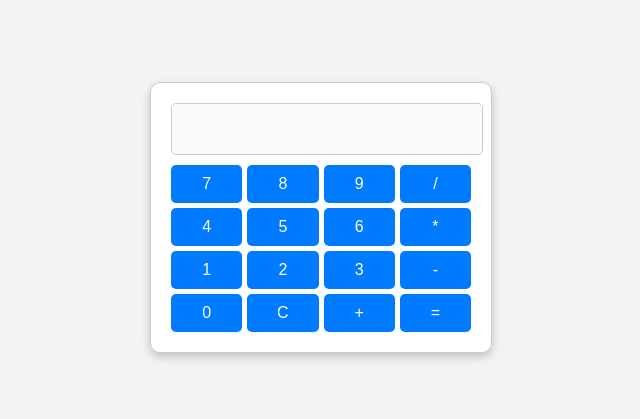
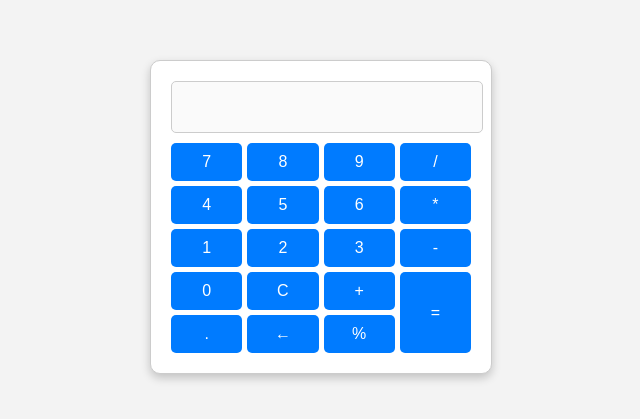
Before and after one commit to MadzMM/calculator, a website: page frontend/index.html in a window 1280 px wide. Shown: the part 183-602 px from the top of the page, without its empty margins (319-959 px from the left). Drawn offline with Linux system fonts and the light colour scheme.

Commit message:
enhancements

```diff
--- a/backend/server.js
+++ b/backend/server.js
@@ -9,7 +9,10 @@ const port = 8080;
 app.use(express.static('../frontend'));
 
 app.get('/calculate', (req, res) => {
-    const expression = req.query.expression;
+    let expression = req.query.expression;
+
+    expression = expression.replace('%', '/100');
+
     try{
         const result = eval(expression);
         res.send(result.toString());
--- a/frontend/index.html
+++ b/frontend/index.html
@@ -29,7 +29,11 @@
                 <button class="btn" onclick="appendToDisplay('0')">0</button>
                 <button class="btn" onclick="clearDisplay()">C</button>
                 <button class="btn" onclick="appendToDisplay('+')">+</button>
-                <button class="btn" onclick="calculate()">=</button>
+                <button class="btn equal-btn" onclick="calculate()">=</button>
+
+                <button class="btn" onclick="appendToDisplay('.')">.</button>
+                <button class="btn" onclick="backspace()">←</button>
+                <button class="btn" onclick="appendToDisplay('%')">%</button>
             </div>
         </div>
 
--- a/frontend/script.js
+++ b/frontend/script.js
@@ -6,6 +6,10 @@ function appendToDisplay(value){
 
 function clearDisplay(){
     display.value = '';
+}
+
+function backspace(){
+    display.value = display.value.slice(0, -1);
 }
 
 function calculate(){
--- a/frontend/style.css
+++ b/frontend/style.css
@@ -52,3 +52,7 @@ button:hover {
 button:active {
   background-color: #004080;
 }
+
+.equal-btn {
+  grid-row: span 2;
+}
--- a/package.json
+++ b/package.json
@@ -11,6 +11,7 @@
   "description": "",
   "dependencies": {
     "cors": "^2.8.5",
-    "express": "^4.21.2"
+    "express": "^4.21.2",
+    "mathsjs": "^1.4.0"
   }
 }
```
Also changed, not shown: 1 other file.
